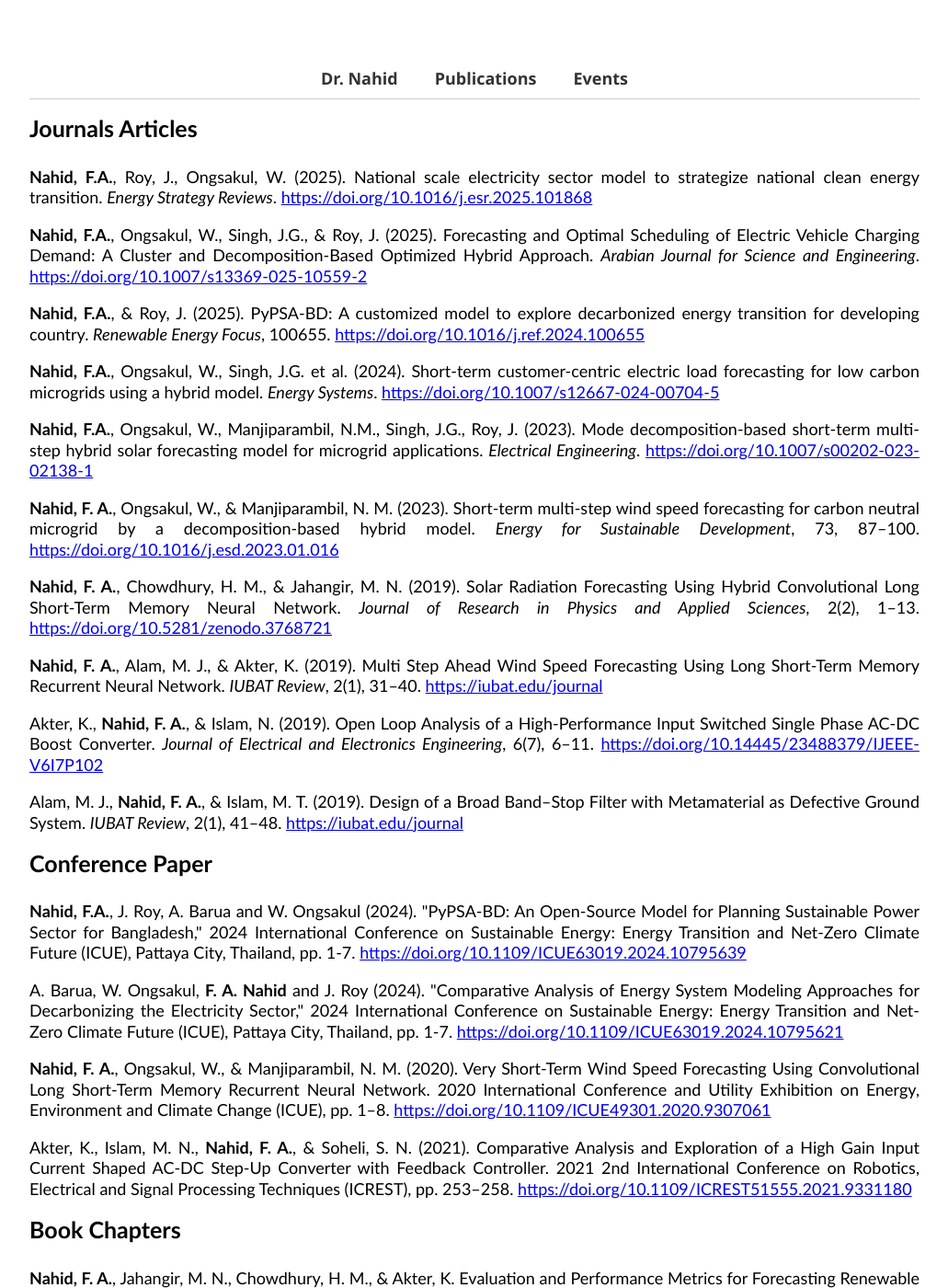
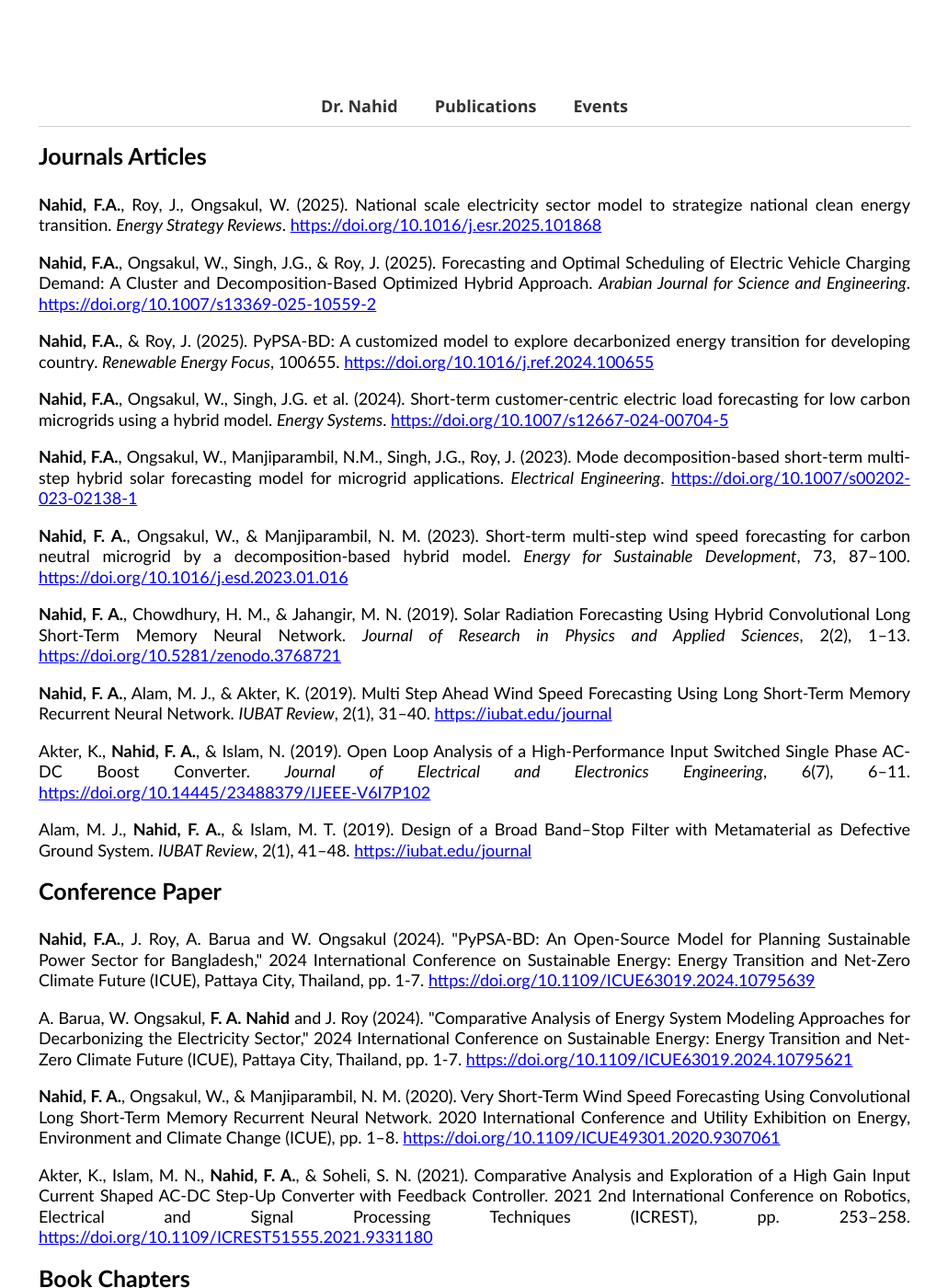
Before and after one commit to FiruzAhamed/firuzahamed.github.io, a Jekyll site: the page built from publications.md, in a window 1280 px wide and 1400 px high. Shown: the whole window at 92% size, without its empty margins (124-1155 px from the left). Built offline with Jekyll 4.4.1, drawn with Linux system fonts in a browser that asks for light colours.

Commit message:
Update style.css
Signed-off-by: Firuz Ahamed Nahid <122635742+FiruzAhamed@users.noreply.github.com>

```diff
--- a/assets/css/style.css
+++ b/assets/css/style.css
@@ -126,7 +126,7 @@ body.publications {
   font-size: 18px;
   line-height: 1.25;
   text-align: justify;
-  padding: 40px 60px;
+  padding: 70px 70px;
   background-color: #ffffff;
 }
 
```
